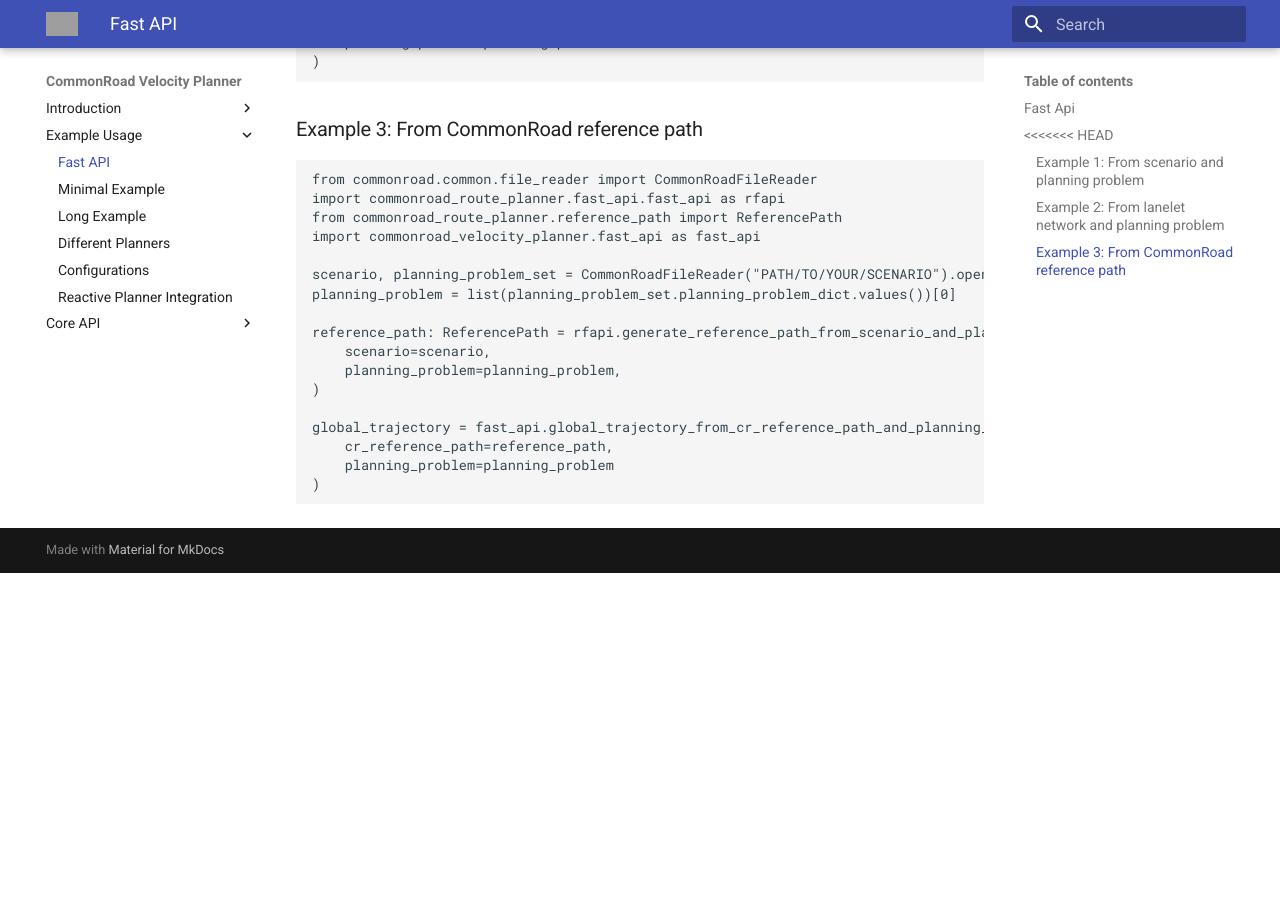
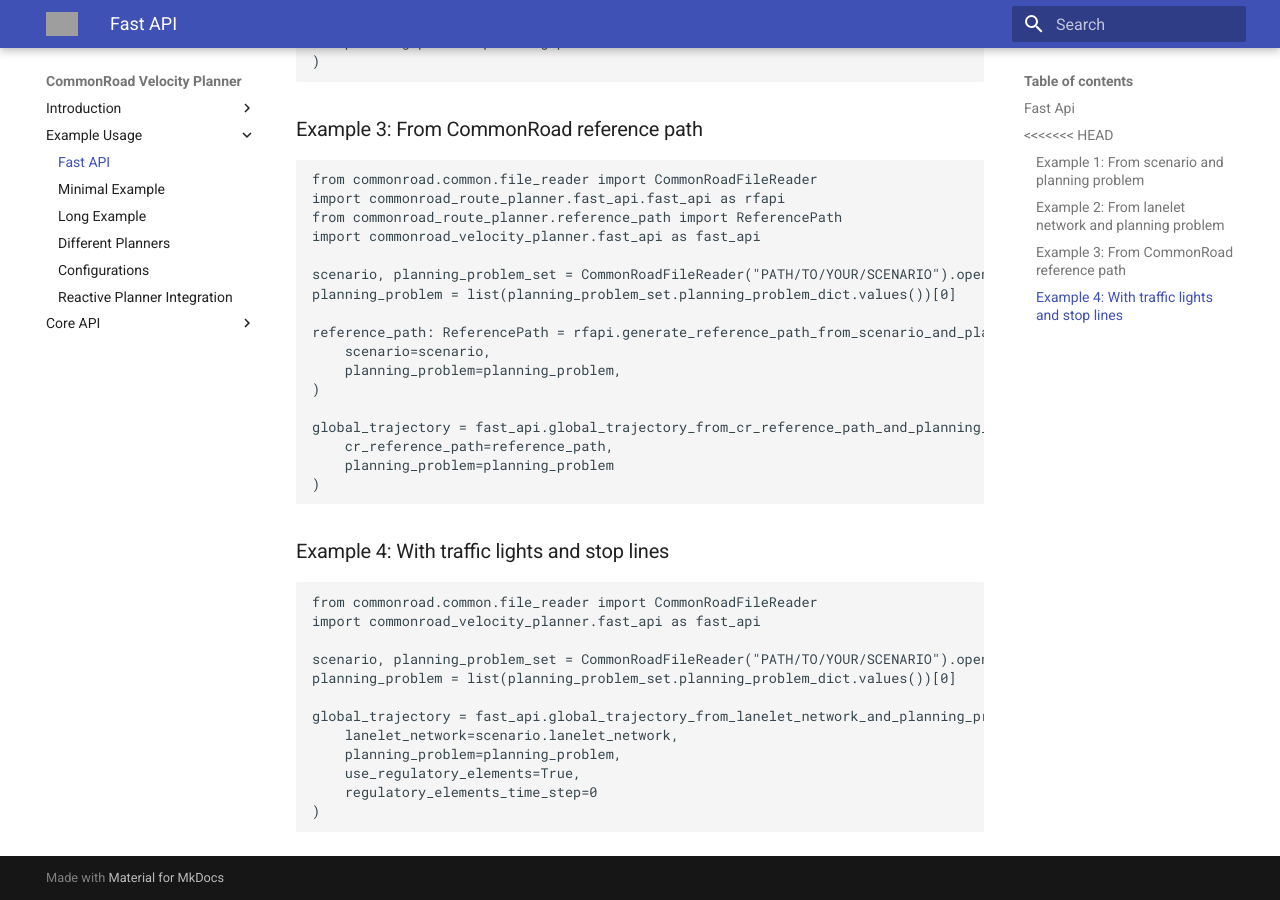
Before and after one commit to CommonRoad/commonroad-velocity-planner, an MkDocs documentation site: the page built from docs/fast_api.md, in a window 1280 px wide and 900 px high, scrolled down 1004 px. Built offline with MkDocs 1.6.1 and Material for MkDocs 9.7.7, drawn with Linux system fonts in a browser that asks for light colours; before the commit the page ends 1577 px from its top, so only the background shows below that; grey boxes are pictures that could not be loaded.

Commit message:
formatting

````diff
--- a/docs/fast_api.md
+++ b/docs/fast_api.md
@@ -65,3 +65,21 @@ global_trajectory = fast_api.global_trajectory_from_cr_reference_path_and_planni
     planning_problem=planning_problem
 )
 ```
+
+
+### Example 4: With traffic lights and stop lines
+
+```Python
+from commonroad.common.file_reader import CommonRoadFileReader
+import commonroad_velocity_planner.fast_api as fast_api
+
+scenario, planning_problem_set = CommonRoadFileReader("PATH/TO/YOUR/SCENARIO").open()
+planning_problem = list(planning_problem_set.planning_problem_dict.values())[0]
+
+global_trajectory = fast_api.global_trajectory_from_lanelet_network_and_planning_problem(
+    lanelet_network=scenario.lanelet_network,
+    planning_problem=planning_problem,
+    use_regulatory_elements=True,
+    regulatory_elements_time_step=0
+)
+```
--- a/run_example.py
+++ b/run_example.py
@@ -46,7 +46,7 @@ def main(
     stop_positions: List[StopPosition] = get_regulatory_elements_position_on_path(
         lanelet_ids=reference_path.lanelet_ids,
         reference_path=reference_path.reference_path,
-        scenario=scenario,
+        lanelet_network=scenario.lanelet_network,
         current_time_step=0
     )
 
````
Also changed, not shown: docs/long_example.md (+1 -1 lines), 3 other files.
